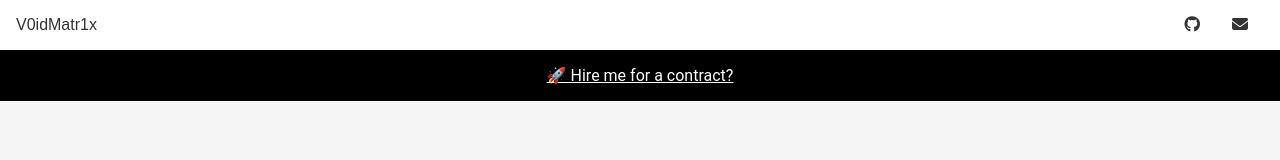
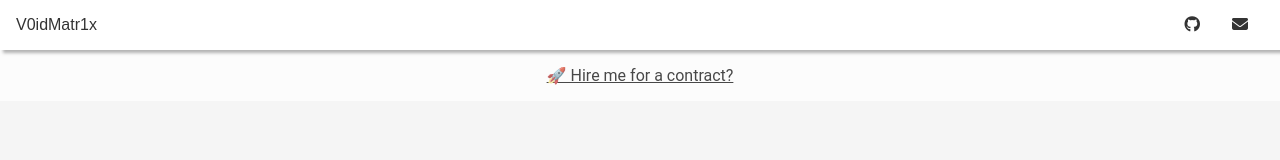
Before and after one commit to V0idMatr1x/MyPortfolio, a Svelte app: page / in a window 1280 px wide. Shown: the top 160 px of the page. Built offline with nearby package versions, Linux system fonts and the light colour scheme; a web font is replaced by a local one.

Commit message:
update: call to action

```diff
--- a/src/app.css
+++ b/src/app.css
@@ -31,6 +31,7 @@ body {
     display: grid;
     grid-template-columns: 1fr 1fr;
     background-color: #fff;
+    box-shadow: black 3px 3px 3px;
     padding: 1rem;
     position: sticky;
     top: 0px;
@@ -40,8 +41,9 @@ body {
 #call-to__action {
     display: flex;
     flex-direction: column;
-    background-color: #000;
-    color: #fff;
+    background-color: #fff;
+    opacity: 0.7;
+    color: black;
     text-decoration: underline;
     padding: 1rem;
     justify-content: center;
```
